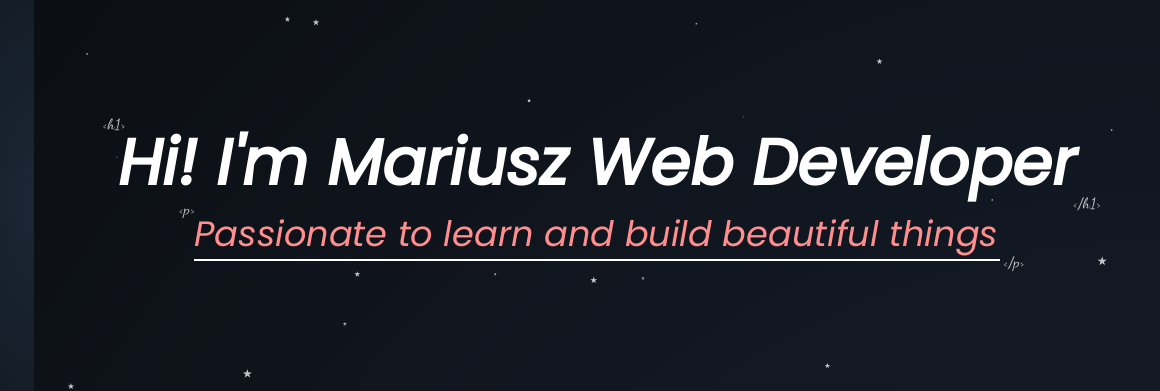
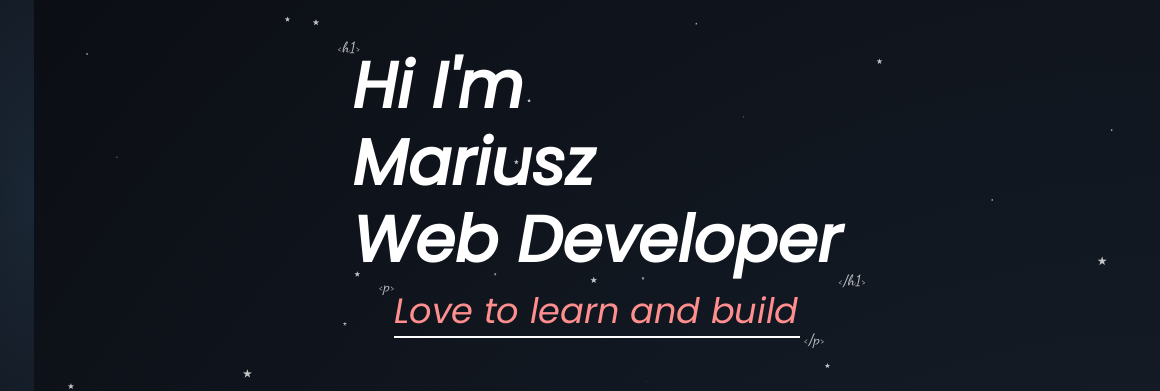
Before and after one commit to Mariusz-Lazarz/mariusz-lazarz.github.io, a plain HTML site: page index.html in a window 1280 px wide. Shown: the part 203-594 px from the top of the page, 120-1280 px from the left. Drawn offline with nearby package versions, Linux system fonts and the light colour scheme.

Commit message:
Title
Title change

```diff
--- a/index.html
+++ b/index.html
@@ -74,11 +74,11 @@
     </header>
     <section id="home">
       <div id="js-particles"></div>
-      <h1 class="ml2">Hi! I'm Mariusz Web Developer</h1>
+      <h1 class="ml2">Hi I'm <br> Mariusz <br> Web Developer</h1>
       <h1 class="ml14">
         <span class="text-wrapper">
           <span class="letters"
-            >Passionate to learn and build beautiful things</span
+            >Love to learn and build</span
           >
           <span class="line"></span>
         </span>
--- a/js/index.js
+++ b/js/index.js
@@ -1,6 +1,6 @@
 $(document).ready(function(){
 
-  animeTitle();
+  // animeTitle();
   animeSecond();
   addText();
   anchorSmooth();
--- a/styles/main.scss
+++ b/styles/main.scss
@@ -192,6 +192,7 @@ header{
 // first text text
 
 .ml2 {
+    text-align: start;
     color: white;
     font-weight: 900;
     font-size: 4em;
@@ -205,17 +206,11 @@ header{
         content: '</h1>';
        @include after;
     }
-    @include mq(1200px){
-        font-size: 3.3em;
+    @include mq(768px){
+        font-size: 3em;
     }
-    @include mq(1000px){
-        font-size: 2.5em;
-    }
-    @include mq(768px){
-        font-size: 1.6em;
-    }
-    @include mq(500px){
-        font-size: 1.1em;
+    @include mq(450px){
+        font-size: 2em;
     }
     .letter {
         display: inline-block;
@@ -237,14 +232,11 @@ header{
         content: '</p>';
         @include after();
     }
-    @include mq(1000px){
-        font-size: 1.4em;
+    @include mq(768px){
+        font-size: 1.5em;
     }
-    @include mq(768px){
+    @include mq(450px){
         font-size: 1em;
-    }
-    @include mq(500px){
-        font-size: .7em;
     }
     .text-wrapper {
         position: relative;
```
Also changed, not shown: styles/main.css, 1 other file.
